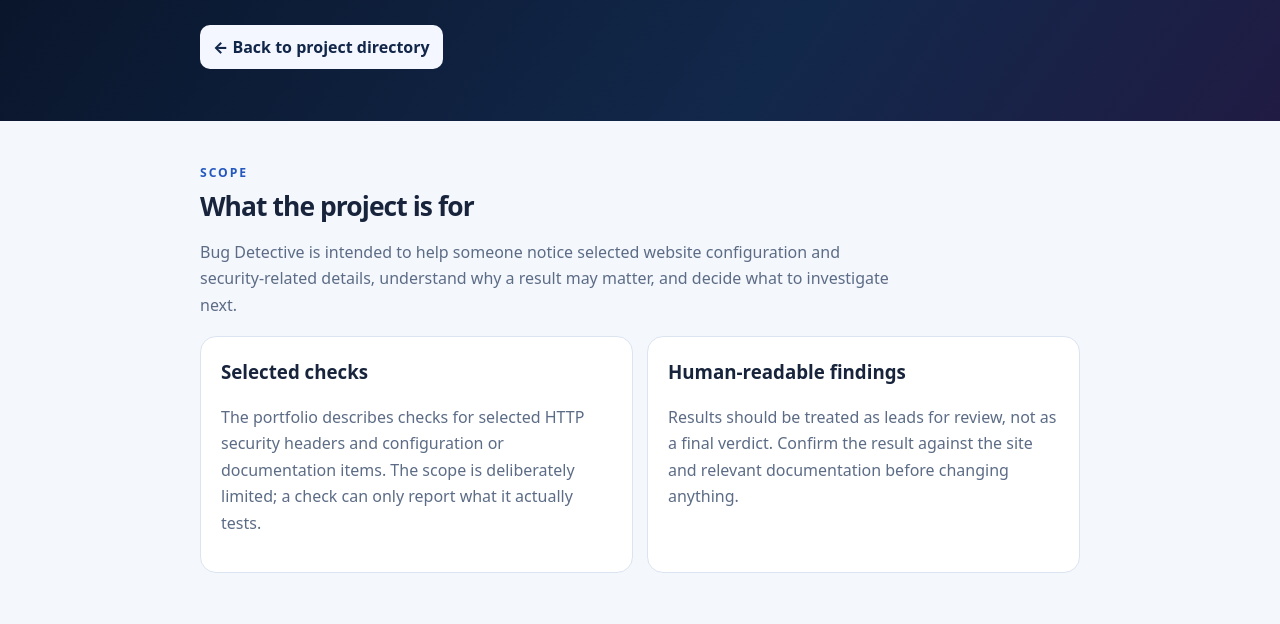
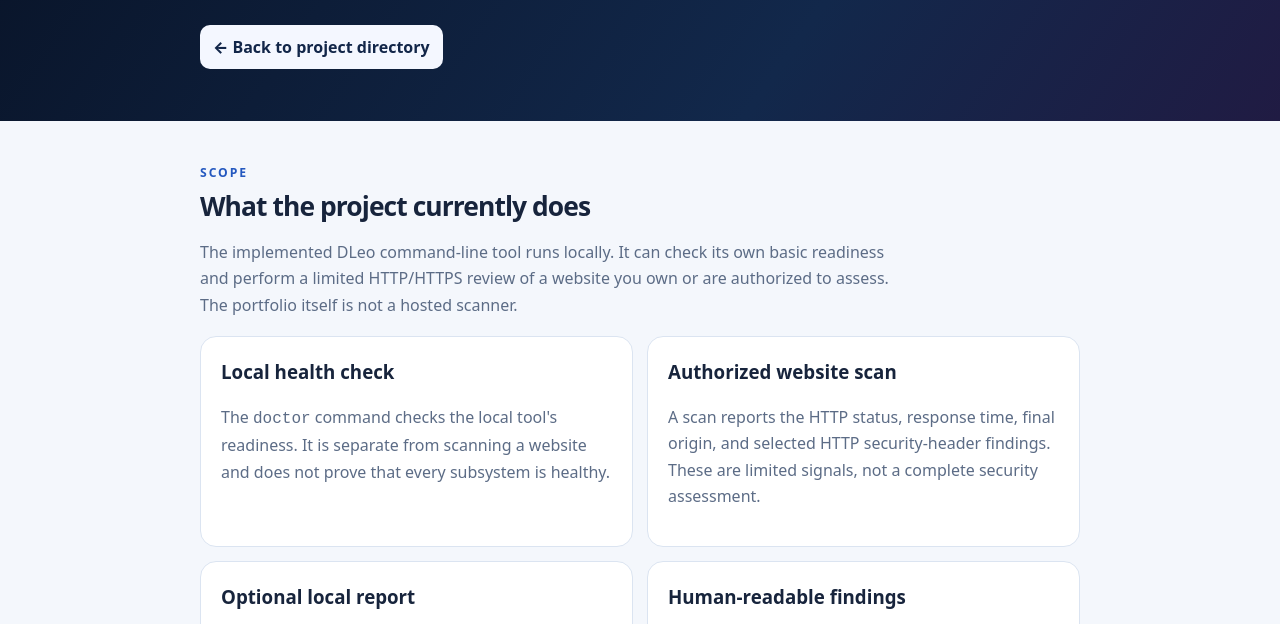
Before and after one commit to Opeaa1234/dleo-portfolio, a plain HTML site: page bug-detective.html in a window 1280 px wide. Shown: the part 312-936 px from the top of the page. Drawn offline with Linux system fonts and the light colour scheme.

Commit message:
Document verified Bug Detective capabilities
Clarify local CLI capabilities, limited scan outputs, opt-in sanitized JSON export, and assessment limitations. Documentation only; no DLeo implementation changes.

```diff
--- a/bug-detective.html
+++ b/bug-detective.html
@@ -26,9 +26,11 @@ h2{letter-spacing:-.035em;line-height:1.2;font-size:1.65rem;margin:8px 0}.intro{
 <header><nav aria-label="Main navigation"><a class="brand" href="index.html">DLeo<span>.</span></a><div class="navlinks"><a href="index.html#projects">Projects</a><a href="projects.html">Project directory</a><a href="roadmap.html">Roadmap</a></div><button id="themeBtn" type="button" aria-pressed="false" aria-label="Switch to light theme">☼ Theme</button></nav></header>
 <section class="hero"><div class="wrap"><div class="eyebrow">Project notes</div><h1>DLeo Bug Detective</h1><p>A developing website-diagnostics project focused on selected checks and findings that a person can review. This page separates the project's current description from future goals; it is not a claim that every planned feature is already implemented.</p><a class="btn" href="projects.html">← Back to project directory</a></div></section>
 <main class="wrap">
-<section class="section"><div class="eyebrow">Scope</div><h2>What the project is for</h2><p class="intro">Bug Detective is intended to help someone notice selected website configuration and security-related details, understand why a result may matter, and decide what to investigate next.</p><div class="grid">
-<article class="card"><h3>Selected checks</h3><p class="muted">The portfolio describes checks for selected HTTP security headers and configuration or documentation items. The scope is deliberately limited; a check can only report what it actually tests.</p></article>
-<article class="card"><h3>Human-readable findings</h3><p class="muted">Results should be treated as leads for review, not as a final verdict. Confirm the result against the site and relevant documentation before changing anything.</p></article>
+<section class="section"><div class="eyebrow">Scope</div><h2>What the project currently does</h2><p class="intro">The implemented DLeo command-line tool runs locally. It can check its own basic readiness and perform a limited HTTP/HTTPS review of a website you own or are authorized to assess. The portfolio itself is not a hosted scanner.</p><div class="grid">
+<article class="card"><h3>Local health check</h3><p class="muted">The <code>doctor</code> command checks the local tool's readiness. It is separate from scanning a website and does not prove that every subsystem is healthy.</p></article>
+<article class="card"><h3>Authorized website scan</h3><p class="muted">A scan reports the HTTP status, response time, final origin, and selected HTTP security-header findings. These are limited signals, not a complete security assessment.</p></article>
+<article class="card"><h3>Optional local report</h3><p class="muted">JSON export is opt-in. Reports are saved locally and are sanitized to omit URL paths, query strings, fragments, response bodies, and raw header values.</p></article>
+<article class="card"><h3>Human-readable findings</h3><p class="muted">Treat results as leads for review, not a final verdict. Confirm important findings against the site and relevant documentation before changing anything.</p></article>
 </div></section>
 <section class="section"><div class="eyebrow">Suggested workflow</div><h2>Use it carefully</h2><ol class="list"><li>Choose a website you own or have explicit permission to assess.</li><li>Run only checks that are available in the actual tool; this documentation does not imply every possible check exists.</li><li>Read each result and its explanation, then independently verify important findings.</li><li>Make changes only when you understand their effect, and retest using an appropriate method.</li></ol></section>
 <section class="section"><div class="eyebrow">Boundaries</div><h2>What it does not promise</h2><div class="callout"><ul class="list"><li>It is not a complete security audit or penetration test.</li><li>It does not prove that a website is safe or unsafe.</li><li>It is not antivirus, a firewall, a VPN, or automatic device protection.</li><li>A missing warning does not mean that no issue exists; a warning may also need context.</li></ul></div></section>
```
